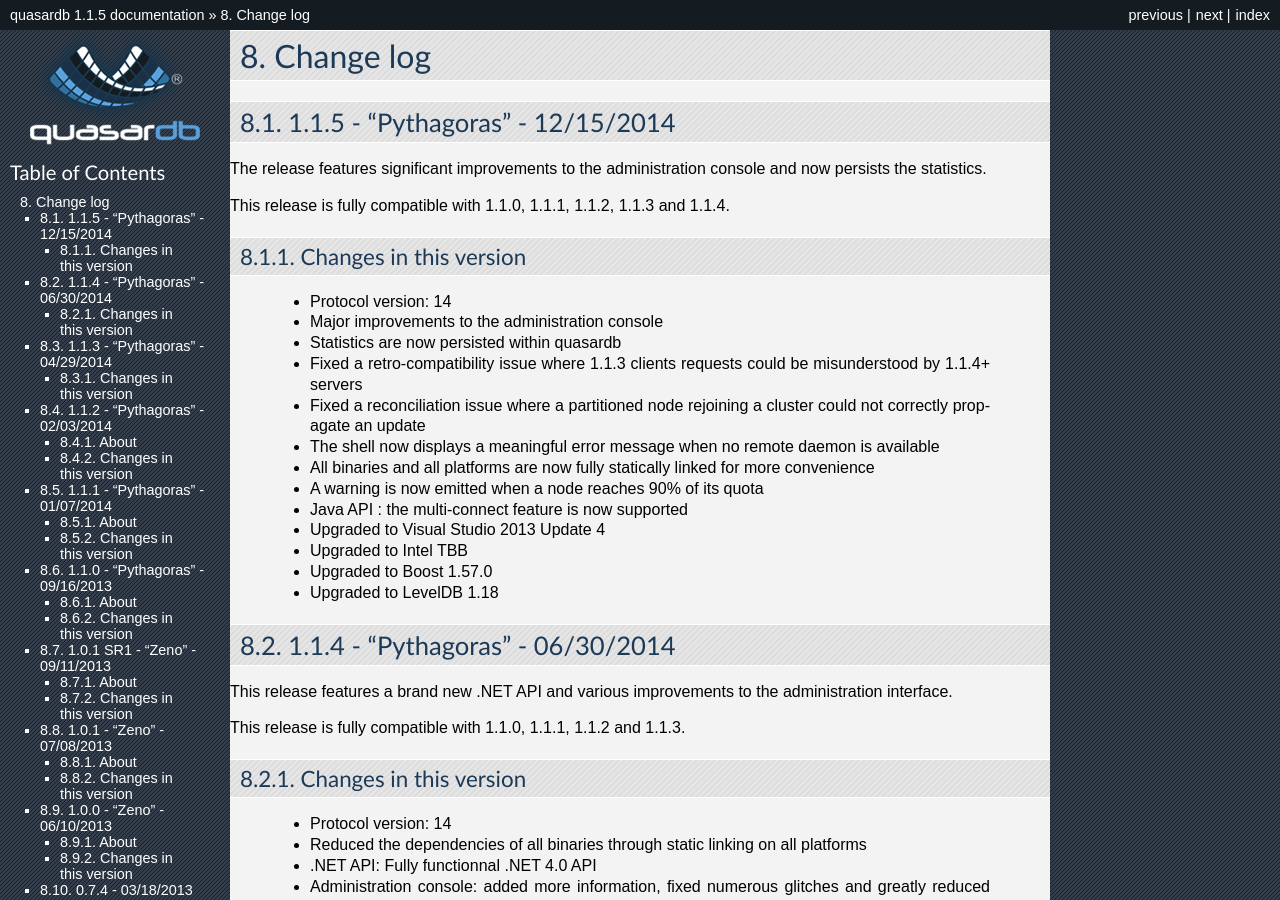
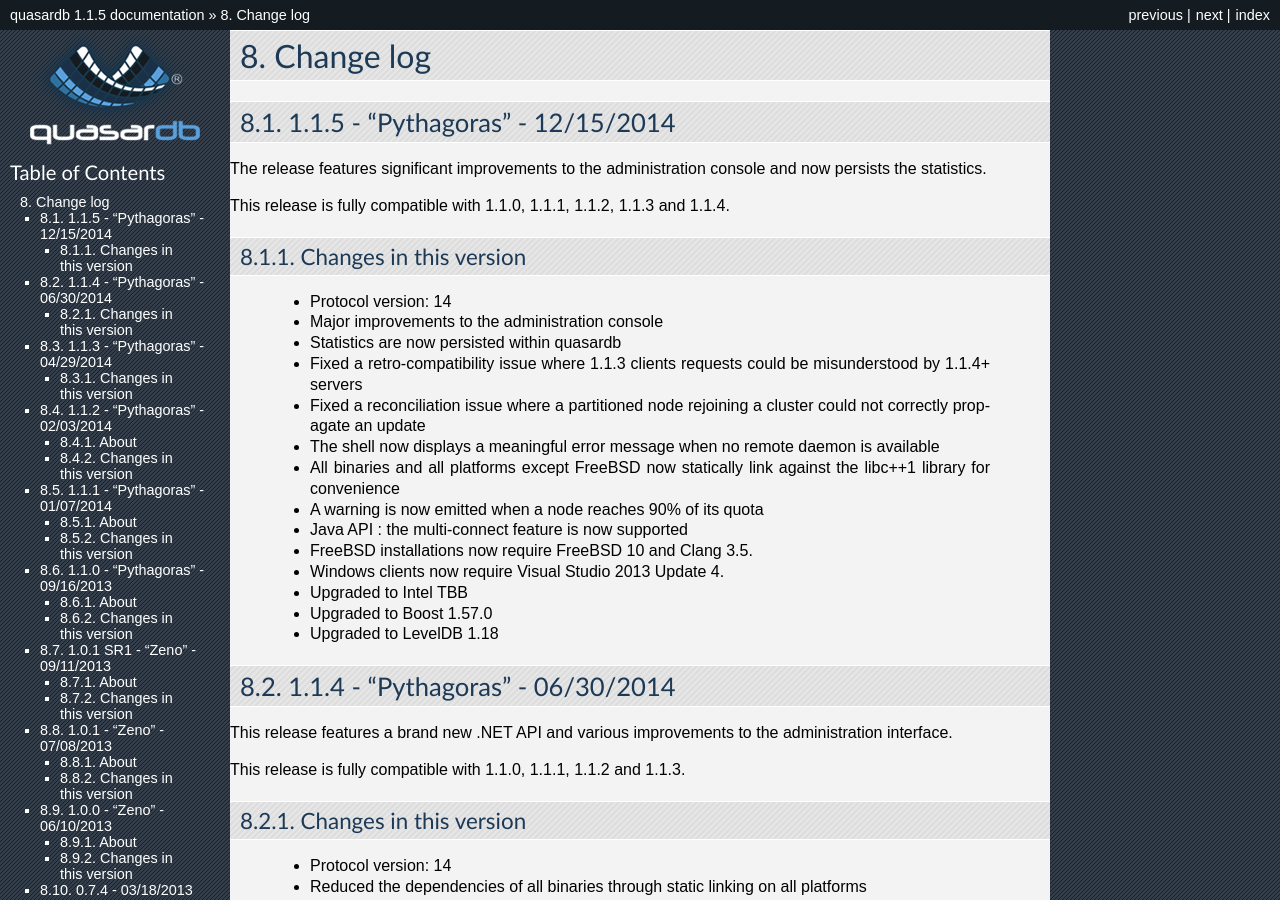
Before and after one commit to iltommi/qdb-documentation, a Sphinx documentation site: the page built from source/changes.rst, in a window 1280 px wide and 900 px high. Built offline with Sphinx 7.4.7, drawn with Linux system fonts in a browser that asks for light colours; pages that are not in the unit, such as notebooks, are missing from menus.

Commit message:
Update changelog.

```diff
--- a/source/administration/installation.rst
+++ b/source/administration/installation.rst
@@ -18,7 +18,7 @@ Platform specific instructions
 FreeBSD
 ^^^^^^^^^^^^^^^^
 
-The server comes as a gzipped tar archive. All needed libraries are included. FreeBSD 9 and libc++ v1 are required as quasardb.
+The server comes as a gzipped tar archive. All needed libraries are included. FreeBSD 10 and libc++ v1 are required as of quasardb 1.1.5.
 
 To install libc++ v1, the most straightforward is to install the sources and clang 3.2 (from the ports for example), and then do the following::
 
--- a/source/changes.rst
+++ b/source/changes.rst
@@ -17,10 +17,11 @@ Changes in this version
     * Fixed a retro-compatibility  issue where 1.1.3 clients requests could be misunderstood by 1.1.4+ servers
     * Fixed a reconciliation issue where a partitioned node rejoining a cluster could not correctly propagate an update
     * The shell now displays a meaningful error message when no remote daemon is available
-    * All binaries and all platforms are now fully statically linked for more convenience
+    * All binaries and all platforms except FreeBSD now statically link against the libc++1 library for convenience
     * A warning is now emitted when a node reaches 90% of its quota
     * Java API : the multi-connect feature is now supported
-    * Upgraded to Visual Studio 2013 Update 4
+    * FreeBSD installations now require FreeBSD 10 and Clang 3.5.
+    * Windows clients now require Visual Studio 2013 Update 4.
     * Upgraded to Intel TBB
     * Upgraded to Boost 1.57.0
     * Upgraded to LevelDB 1.18
```
